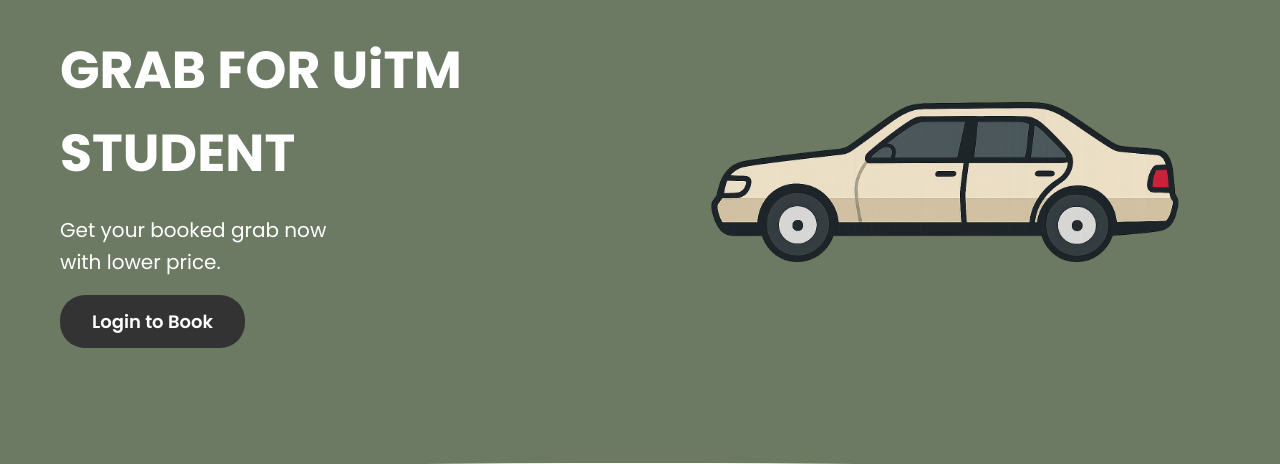
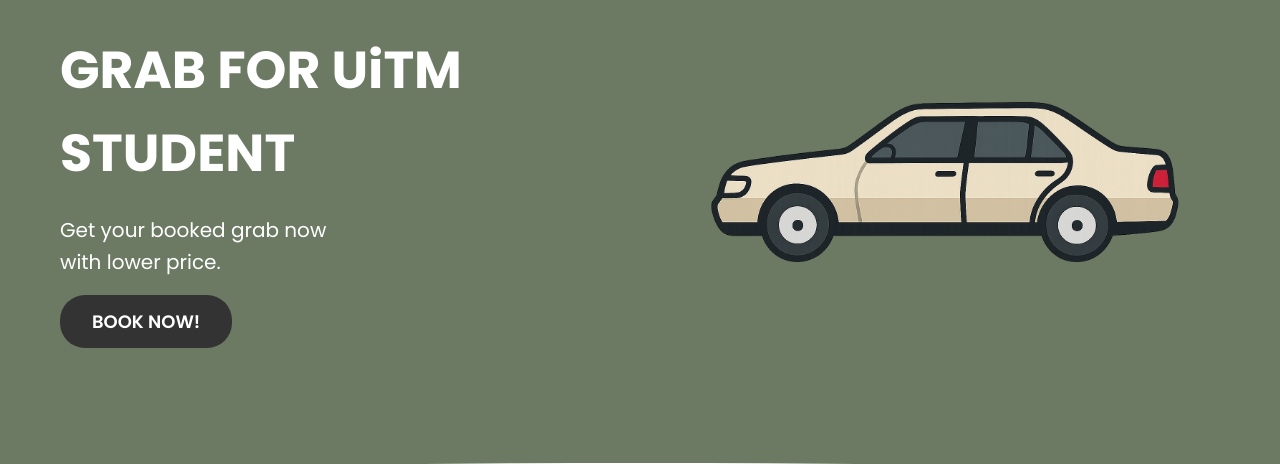
Before and after one commit to RidhwanHazian/GrabStudent, a Flask app: page / in a window 1280 px wide. Shown: the part 223-687 px from the top of the page. Run offline with Flask 3, Linux system fonts and the light colour scheme.

Commit message:
Changes naming

```diff
--- a/templates/index.html
+++ b/templates/index.html
@@ -53,7 +53,7 @@
       <a href="{{ url_for('booking') }}" class="btn">BOOK NOW!</a>
     {% elif not session.get('user_id') %}
       <!-- Suggest login if not logged in -->
-      <a href="{{ url_for('login') }}" class="btn">Login to Book</a>
+      <a href="{{ url_for('booking') }}" class="btn">BOOK NOW!</a>
     {% endif %}
 
   </div>
```
